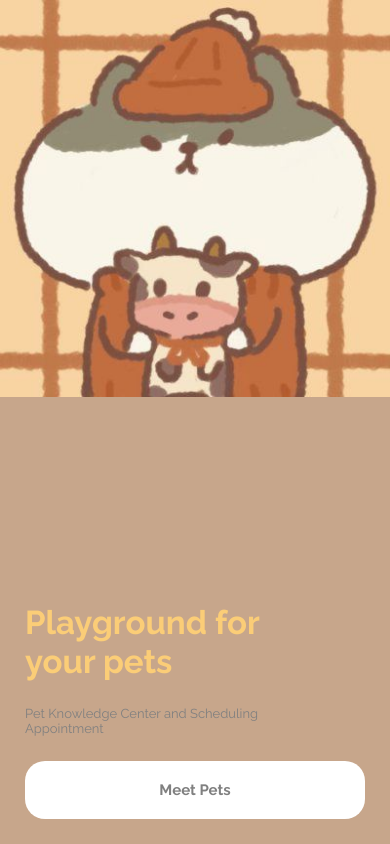
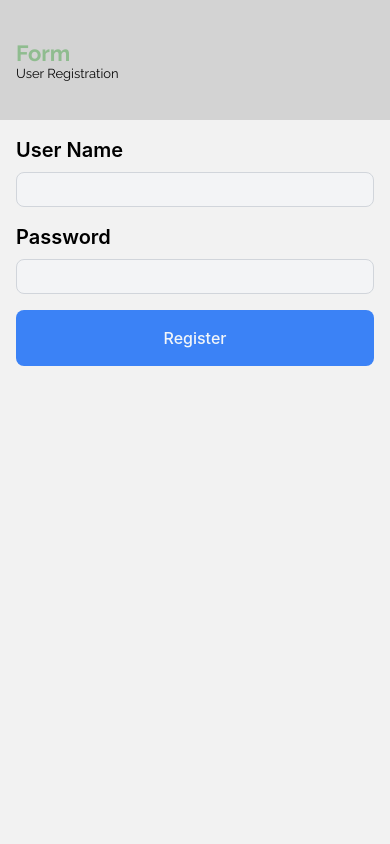
Before and after one commit to locnguyen14/PetAppFrontEnd, a React Native app: screen / in a window 390 px wide. Built offline with nearby package versions, Linux system fonts and the light colour scheme.

Commit message:
add tailwind and refactor some components

```diff
--- /dev/null
+++ b/app.d.ts
@@ -0,0 +1 @@
+/// <reference types="nativewind/types" />
--- a/babel.config.js
+++ b/babel.config.js
@@ -10,7 +10,8 @@ module.exports = function(api) {
           moduleName: "@env",
           path: ".env"
         }
-      ]
+      ],
+      ["nativewind/babel"],
     ]
   };
 };
--- /dev/null
+++ b/components/Buttons/SubmitButton.tsx
@@ -0,0 +1,31 @@
+import React, { FunctionComponent } from "react";
+import {
+  Text,
+  View,
+  TouchableOpacity,
+  GestureResponderEvent,
+} from "react-native";
+import { styled } from "nativewind";
+
+const ButtonText = styled(Text);
+const ButtonVIew = styled(TouchableOpacity);
+
+interface ButtonProps {
+  onPress: ((event: GestureResponderEvent) => void) | undefined;
+  children: React.ReactNode;
+}
+
+const SubmitButton: FunctionComponent<ButtonProps> = (props) => {
+  return (
+    <ButtonVIew
+      className=" bg-cover bg-blue-500 items-center rounded-lg px-8 py-4"
+      onPress={props.onPress}
+    >
+      <ButtonText className=" font-medium text-slate-100 text-base">
+        {props.children}
+      </ButtonText>
+    </ButtonVIew>
+  );
+};
+
+export default SubmitButton;
--- a/components/PetForm/PetForm.tsx
+++ b/components/PetForm/PetForm.tsx
@@ -8,19 +8,13 @@ import { colors } from "../colors";
 import { Container } from "../shared";
 import RegularText from "../Texts/RegularText";
 import { ScreenWidth } from "./../shared";
+import FormLabel from "../Texts/FormLabel";
 
 import { PetFormValues } from "./types";
 import { Formik } from "formik";
+import { TextInput } from "react-native-gesture-handler";
 
 // Styling
-const FormGroup = styled(Container)`
-  background-color: ${colors.graylight};
-  width: 100%;
-  flex: 1;
-`;
-const FormLabel = styled(RegularText)`
-  font-size: 25px;
-`;
 const Input = styled.TextInput`
   margin-top: 5;
   margin-bottom: 10;
@@ -47,25 +41,32 @@ const PetForm: FunctionComponent = () => {
     >
       {({ handleChange, handleSubmit, values }) => (
         <View>
-          <FormLabel> Pet Name </FormLabel>
-          <Input value={values.name} onChangeText={handleChange("name")} />
+          <FormLabel text="Pet Name" />
+          <TextInput
+            className=" bg-gray-100 border border-gray-100 rounded-md p-2 mb-4"
+            value={values.name}
+            onChangeText={handleChange("name")}
+          />
 
-          <FormLabel> Weight (kg) </FormLabel>
-          <Input
+          <FormLabel text="Weight" />
+          <TextInput
+            className=" bg-gray-100 border border-gray-100 rounded-md p-2 mb-4"
             value={`${values.weight}`}
             keyboardType="numeric"
             onChangeText={handleChange("weight")}
           />
 
-          <FormLabel> Height (m) </FormLabel>
-          <Input
+          <FormLabel text="Height" />
+          <TextInput
+            className=" bg-gray-100 border border-gray-100 rounded-md p-2 mb-4"
             value={`${values.height}`}
             keyboardType="numeric"
             onChangeText={handleChange("height")}
           />
 
-          <FormLabel> Description </FormLabel>
-          <Input
+          <FormLabel text="Description" />
+          <TextInput
+            className=" bg-gray-100 border border-gray-100 rounded-md p-2 mb-4"
             multiline
             value={values.description}
             keyboardType="numeric"
--- /dev/null
+++ b/components/Texts/FormLabel.tsx
@@ -0,0 +1,12 @@
+import { FunctionComponent } from "react";
+import { Text } from "react-native";
+
+type FormLabelProps = {
+  text: string;
+};
+
+const FormLabel: FunctionComponent<FormLabelProps> = ({ text }) => {
+  return <Text className="text-xl font-semibold mb-2">{text}</Text>;
+};
+
+export default FormLabel;
--- a/navigators/RootStack.tsx
+++ b/navigators/RootStack.tsx
@@ -45,7 +45,7 @@ const RootStack: FunctionComponent = () => {
           },
           headerTintColor: colors.black,
         }}
-        initialRouteName="Welcome"
+        initialRouteName="Register"
       >
         <Stack.Screen
           name="Welcome"
--- a/package.json
+++ b/package.json
@@ -18,6 +18,7 @@
     "expo-font": "~11.0.1",
     "expo-status-bar": "~1.4.2",
     "formik": "^2.2.9",
+    "nativewind": "^2.0.11",
     "react": "18.1.0",
     "react-dom": "18.1.0",
     "react-hook-form": "^7.42.1",
@@ -36,6 +37,7 @@
     "@types/styled-components": "^5.1.26",
     "@types/styled-components-react-native": "^5.2.0",
     "dotenv": "^16.0.3",
+    "tailwindcss": "^3.2.6",
     "typescript": "^4.6.3"
   },
   "private": true
--- a/screens/Register.tsx
+++ b/screens/Register.tsx
@@ -1,11 +1,10 @@
 import React, { FunctionComponent } from "react";
 import styled from "styled-components/native";
-import { View, TextInput, Button } from "react-native";
+import { View, TextInput, Button, Text } from "react-native";
 
 // Customisted components
-import RegularText from "../components/Texts/RegularText";
-import { ScreenWidth } from "../components/shared";
-import { colors } from "../components/colors";
+import FormLabel from "../components/Texts/FormLabel";
+import SubmitButton from "../components/Buttons/SubmitButton";
 
 // React hook form and Formik
 import { Formik } from "formik";
@@ -16,20 +15,6 @@ interface FormValues {
   password: string;
 }
 
-// Styling
-const FormLabel = styled(RegularText)`
-  font-size: 25px;
-`;
-const Input = styled.TextInput`
-  margin-top: 5;
-  margin-bottom: 10;
-  width: ${ScreenWidth * 0.85}px;
-  height: 40;
-  padding-horizontal: 5px;
-  border-radius: 25px;
-  background-color: ${colors.white};
-`;
-
 const Register: FunctionComponent = () => {
   const initialValues: FormValues = { userName: "", password: "" };
   return (
@@ -38,19 +23,23 @@ const Register: FunctionComponent = () => {
       onSubmit={(values) => console.log("Submitted: ", values)}
     >
       {({ handleChange, handleSubmit, values }) => (
-        <View>
-          <FormLabel> User Name </FormLabel>
-          <Input
+        <View className="flex-1">
+          <View className="p-4">
+            <FormLabel text="User Name" />
+            <TextInput
+              className="bg-gray-100 border border-gray-300 rounded-lg p-2 mb-4"
               value={values.userName}
               onChangeText={handleChange("userName")}
             />
-          <FormLabel> Password </FormLabel>
-          <Input
+            <FormLabel text="Password" />
+            <TextInput
+              className="bg-gray-100 border border-gray-300 rounded-lg p-2 mb-4"
               value={values.password}
               onChangeText={handleChange("password")}
               secureTextEntry={true}
             />
-          <Button onPress={() => handleSubmit()} title="Submit" />
+            <SubmitButton onPress={() => handleSubmit()}>Register</SubmitButton>
+          </View>
         </View>
       )}
     </Formik>
--- /dev/null
+++ b/tailwind.config.js
@@ -0,0 +1,8 @@
+/** @type {import('tailwindcss').Config} */
+module.exports = {
+  content: ["./App.{js,jsx,ts,tsx}", "./screens/**/*.{js,jsx,ts,tsx}", "./components/**/*.{js,jsx,ts,tsx}"],
+  theme: {
+    extend: {},
+  },
+  plugins: [],
+}
```
Also changed, not shown: 1 other file (tests, documents, lock files or other folders). Lines whose indentation alone changed are shown as unchanged.
